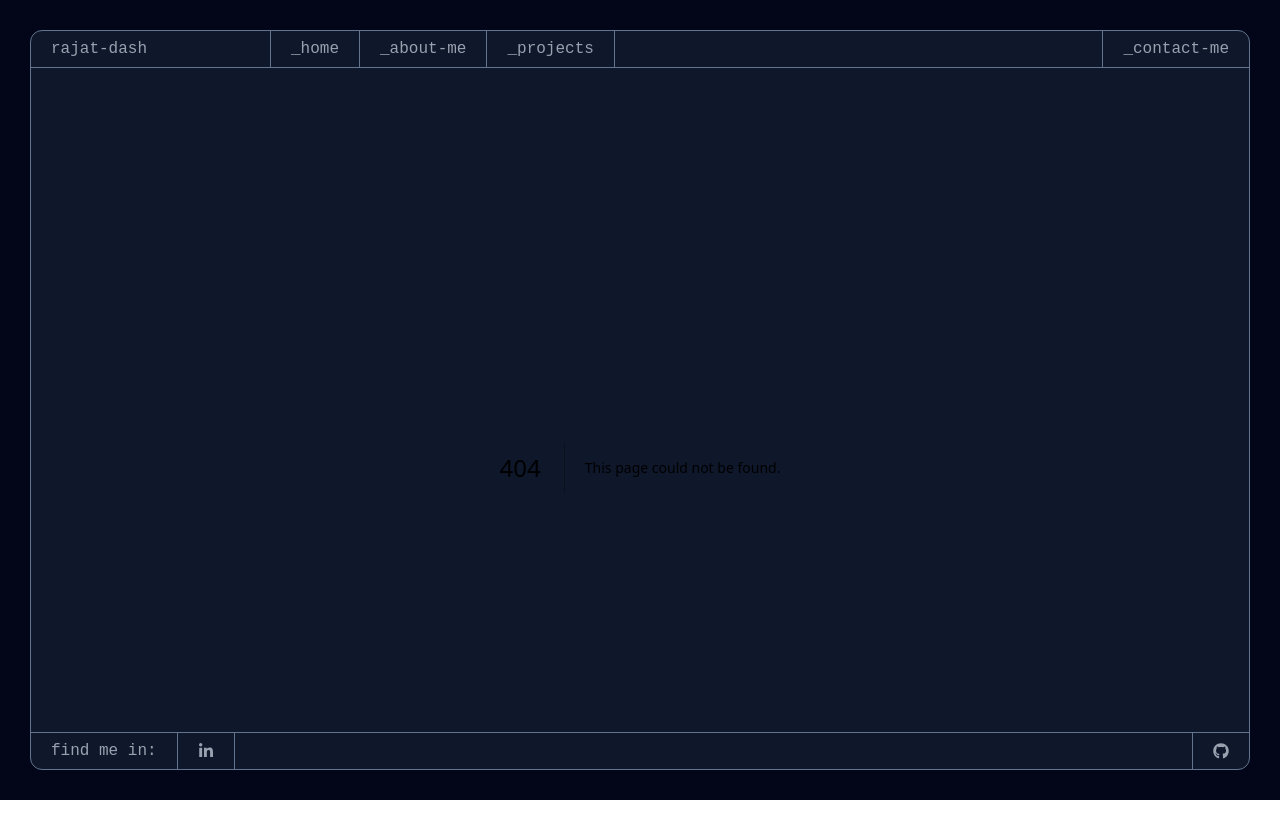
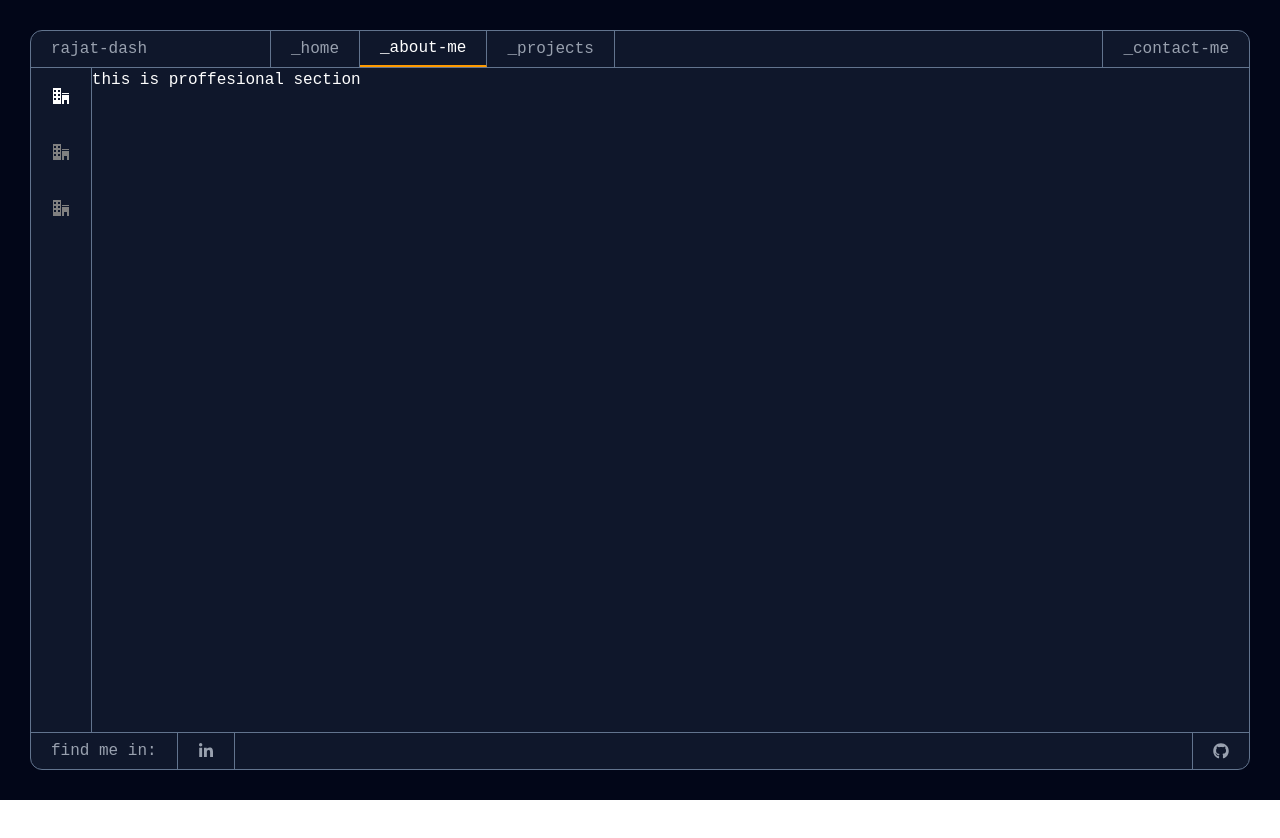
Before and after one commit to rajat-unstop/portfolio-next-js, a Next.js app: page /aboutMe/proffesional in a window 1280 px wide. Before the commit this address had no page. Shown: the top 838 px of the page. After the commit the page ends 800 px from the top, so only its background shows below. Built offline with nearby package versions, Linux system fonts and the light colour scheme.

Commit message:
feat: about -> proffesional v1

```diff
--- /dev/null
+++ b/src/app/(pages)/aboutMe/layout.tsx
@@ -0,0 +1,24 @@
+'use client';
+
+import Link from 'next/link';
+import { usePathname } from 'next/navigation';
+import { ImOffice } from 'react-icons/im';
+
+const AboutLayout = ({ children }: { children: React.ReactNode }) => {
+  const pathname = usePathname();
+
+  return (
+    <div className="flex h-full w-full">
+      <div className="side-panel w-16 h-full border-r border-r-slate-500 flex flex-col justify-start items-center py-5 gap-10">
+        <Link href={'aboutMe/proffesional'}>
+          <ImOffice color={pathname.split('/').includes('proffesional') ? 'white' : 'gray'} />
+        </Link>
+        <ImOffice color="gray" />
+        <ImOffice color="gray" />
+      </div>
+      <div className="left-panel h-full w-full">{children}</div>
+    </div>
+  );
+};
+
+export default AboutLayout;
--- /dev/null
+++ b/src/app/(pages)/aboutMe/proffesional/page.tsx
@@ -0,0 +1,5 @@
+const Proffesional = () => {
+  return <div>this is proffesional section</div>;
+};
+
+export default Proffesional;
--- a/src/components/layout/Navbar.tsx
+++ b/src/components/layout/Navbar.tsx
@@ -15,17 +15,17 @@ const Navbar = () => {
     },
     {
       title: '_about-me',
-      url: '/aboutMe',
+      url: 'aboutMe',
       borderPosition: 'right',
     },
     {
       title: '_projects',
-      url: '/projects',
+      url: 'projects',
       borderPosition: 'right',
     },
     {
       title: '_contact-me',
-      url: '/contactMe',
+      url: 'contactMe',
       borderPosition: 'left',
       classes: 'ml-auto',
     },
--- a/src/components/ui/NavAndFooterItem.tsx
+++ b/src/components/ui/NavAndFooterItem.tsx
@@ -32,7 +32,7 @@ const NavAndFooterItems = ({
   return (
     <Link
       href={url}
-      className={` ${classes || ''} ${baseClasses} ${borderClass} ${pathname === url ? activeClass : ''}`}
+      className={` ${classes || ''} ${baseClasses} ${borderClass} ${pathname.split('/').includes(url) || url === pathname ? activeClass : ''}`}
       target={isFooterItem ? '_blank' : '_self'}
     >
       {title}
```
